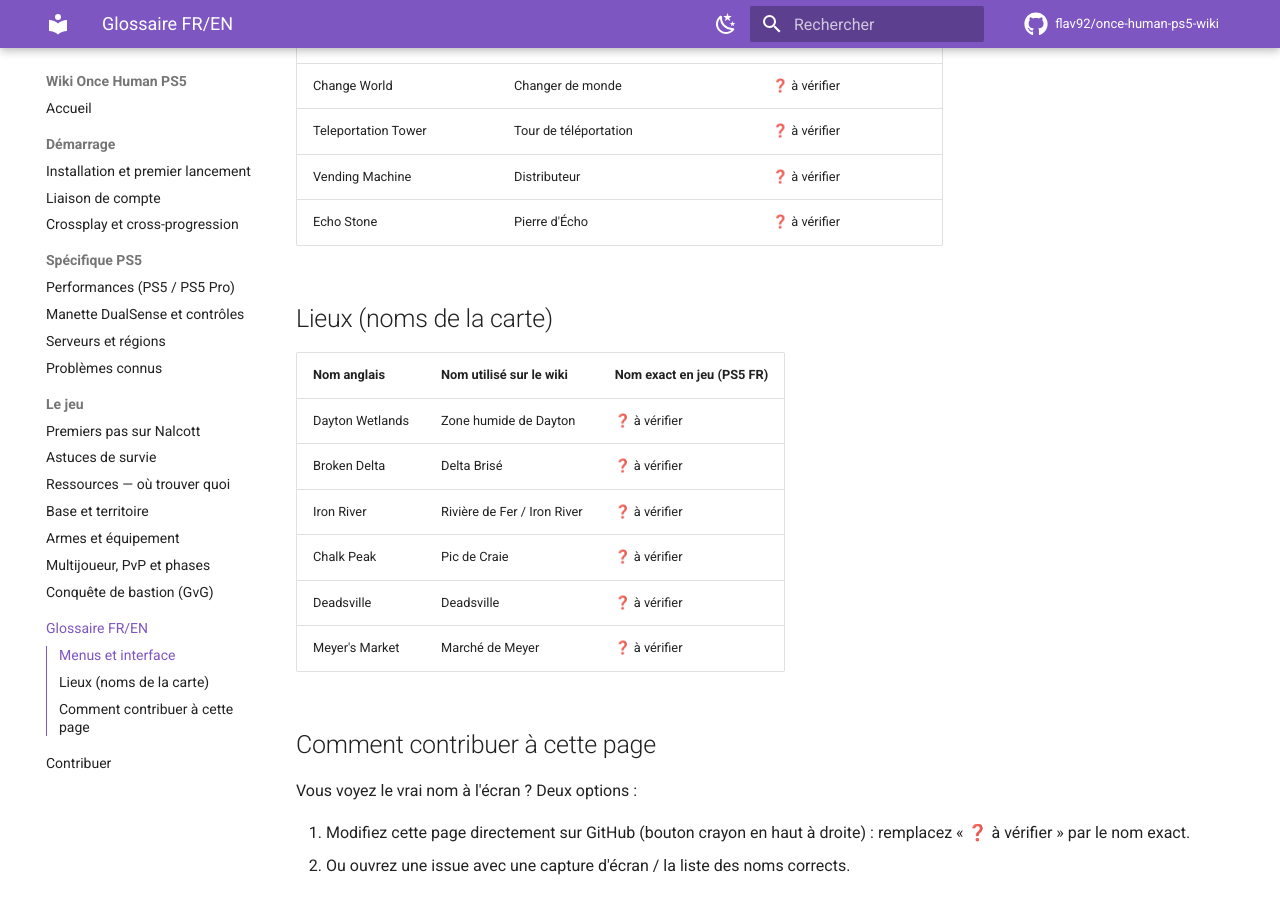
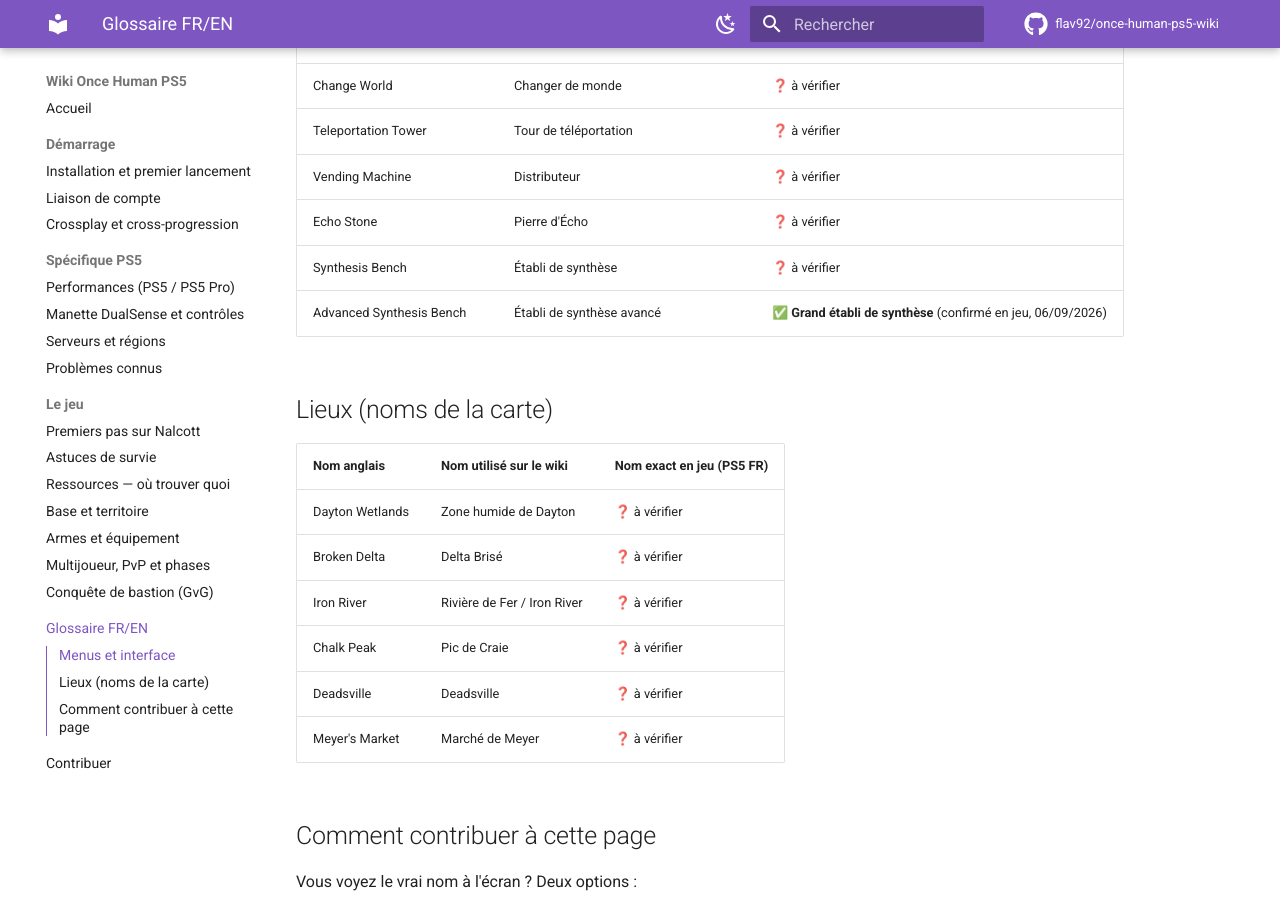
Before and after one commit to flav92/once-human-ps5-wiki, an MkDocs documentation site: the page built from docs/glossaire.md, in a window 1280 px wide and 900 px high, scrolled down 1495 px. Built offline with MkDocs 1.6.1 and Material for MkDocs 9.7.7, drawn with Linux system fonts in a browser that asks for light colours; comment, search, counter and statistics services are not loaded.

Commit message:
Glossaire : premier nom PS5 FR confirmé (Grand établi de synthèse)
Co-Authored-By: Claude Fable 5 <noreply@anthropic.com>
Claude-Session: https://claude.ai/code/session_01TCxfqbazixhXZqmCd3gYVk

```diff
--- a/docs/glossaire.md
+++ b/docs/glossaire.md
@@ -37,6 +37,8 @@ Quand le nom exact PS5 est confirmé, les pages du wiki sont mises à jour pour
 | Teleportation Tower | Tour de téléportation | ❓ à vérifier |
 | Vending Machine | Distributeur | ❓ à vérifier |
 | Echo Stone | Pierre d'Écho | ❓ à vérifier |
+| Synthesis Bench | Établi de synthèse | ❓ à vérifier |
+| Advanced Synthesis Bench | Établi de synthèse avancé | ✅ **Grand établi de synthèse** (confirmé en jeu, 06/09/2026) |
 
 ## Lieux (noms de la carte)
 
```
Also changed, not shown: docs/jeu/conquete-bastion.md (+1 -1 lines).
